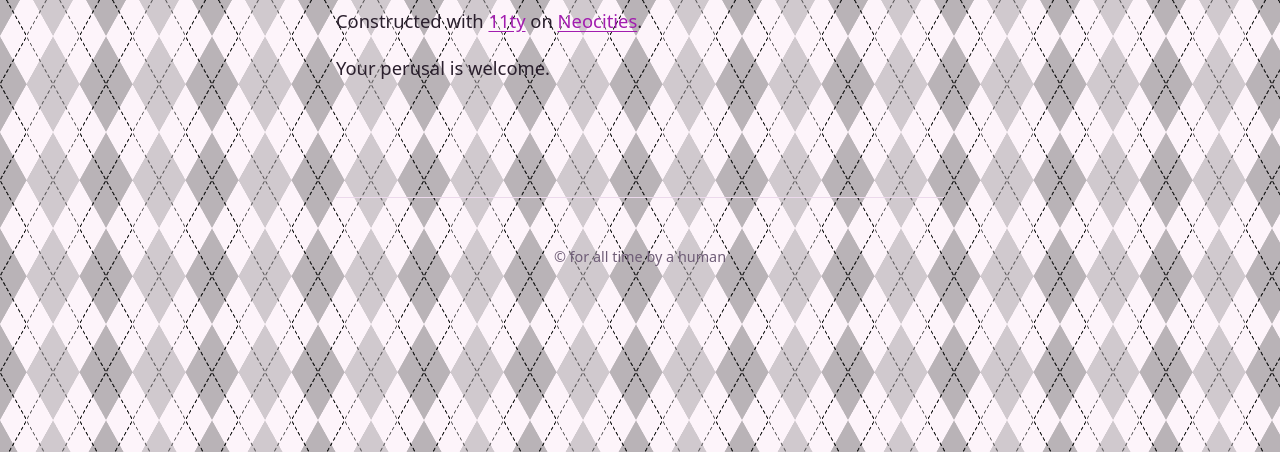
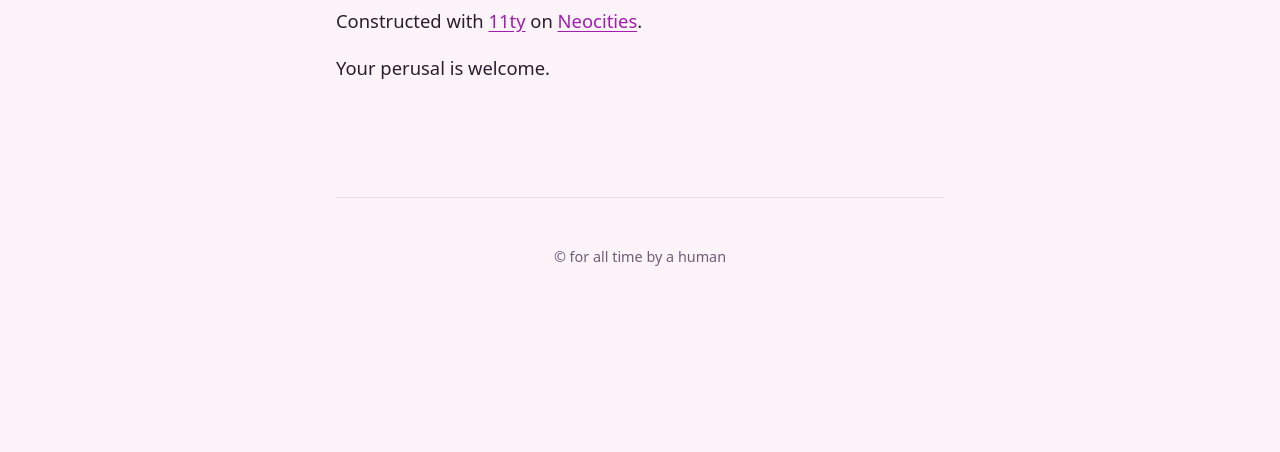
Before and after one commit to newsonaut/my-11ty-blog, an Eleventy site: page src/index.html in a window 1280 px wide. Shown: the part 348-800 px from the top of the page. Built offline with nearby package versions, Linux system fonts and the light colour scheme; Eleventy itself is replaced by a stand-in of ours; files that its build step writes are made by us from their sources.

Commit message:
your message

```diff
--- a/src/css/styles.css
+++ b/src/css/styles.css
@@ -29,7 +29,7 @@ body {
   max-width: 40rem;
   margin-inline: auto;
   padding: 0 1rem;
-  background-image: url("/img/argyle.png");
+  /* background-image: url("/img/argyle.png"); */
 }
 
 /* Site header */
```
